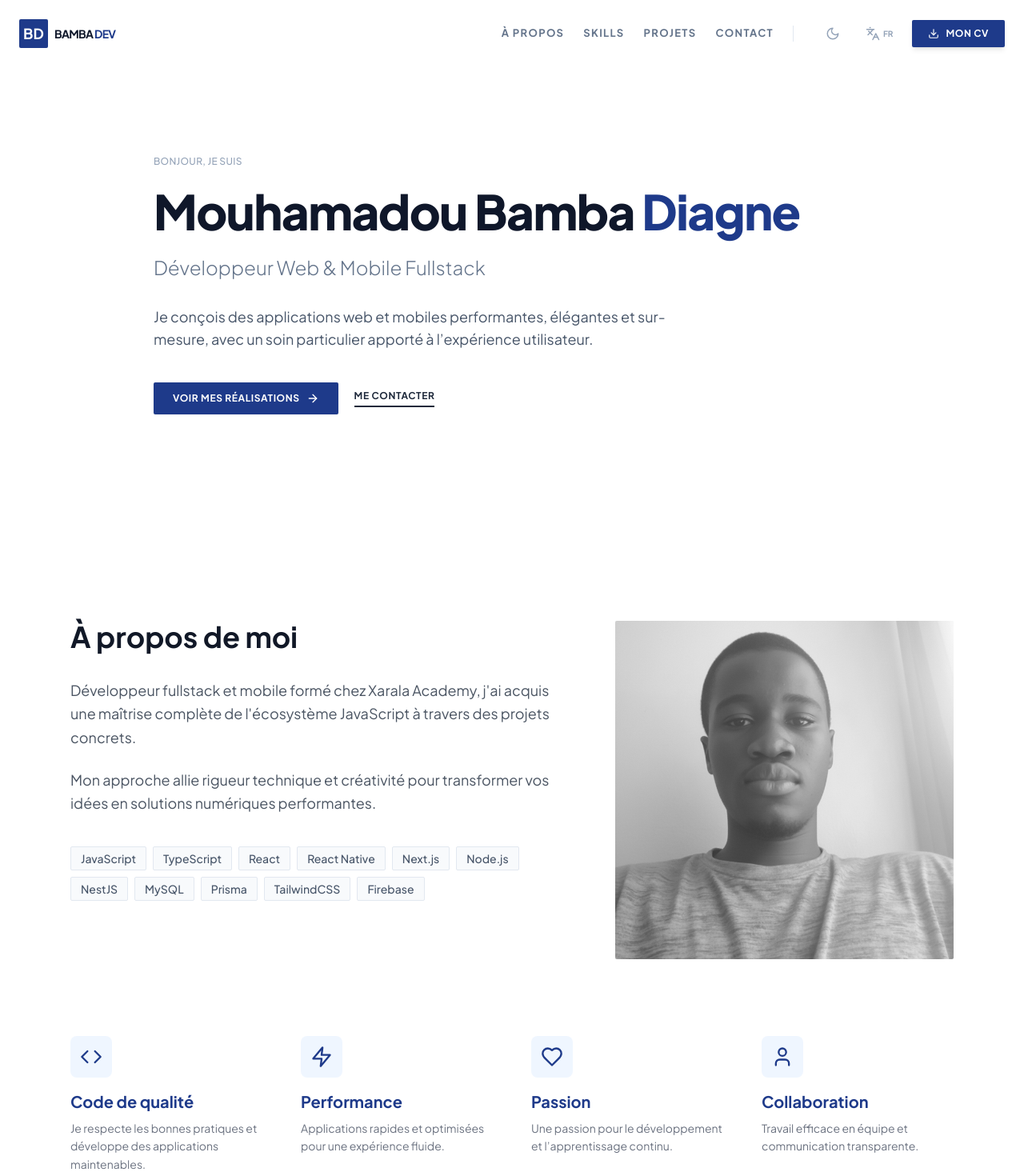
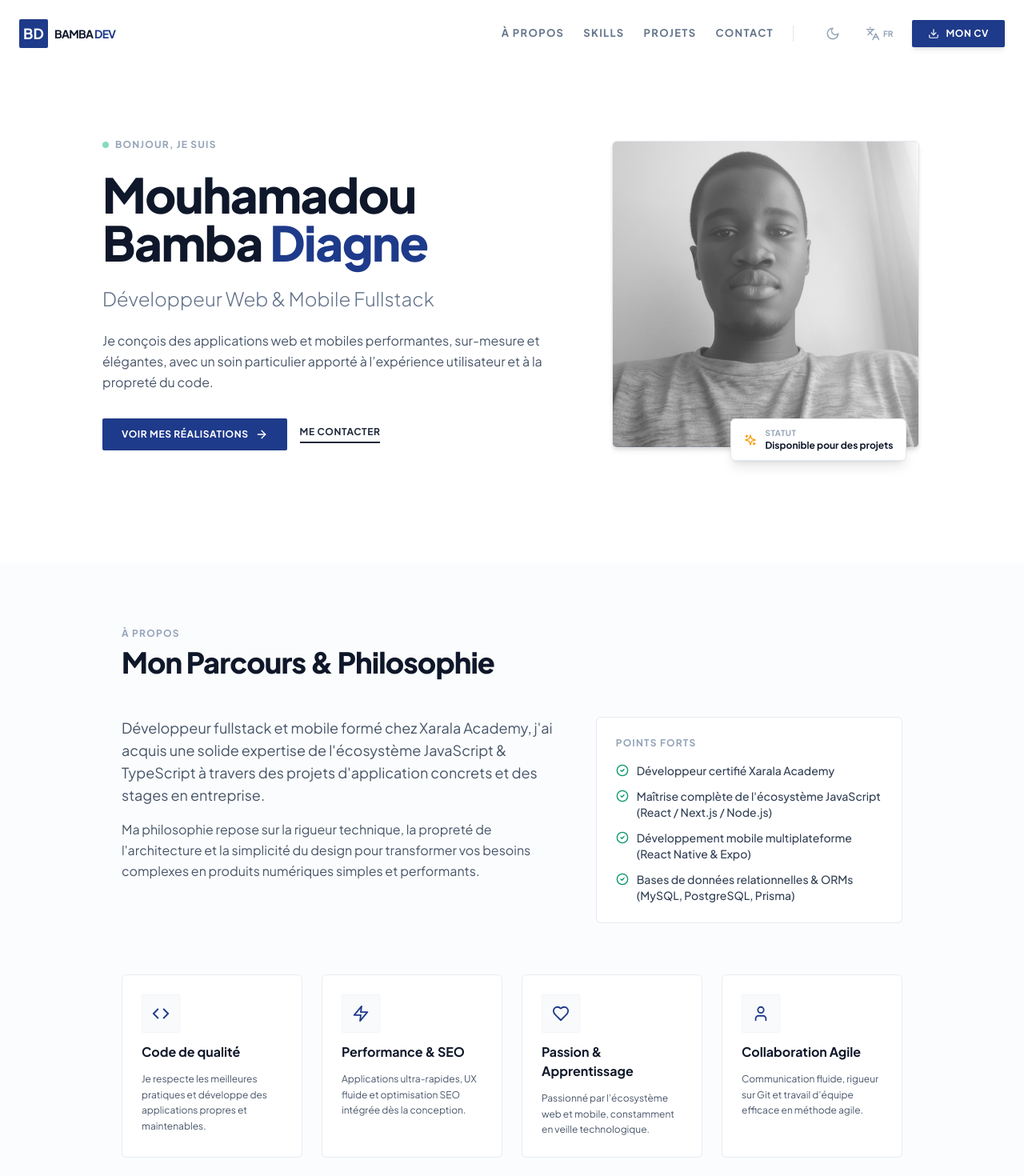
Before and after one commit to Bamba24/portofolio, a React (Vite) app: page / in a window 1280 px wide. Shown: the top 1470 px of the page at 80% size. Built offline with nearby package versions, Linux system fonts and the light colour scheme; a web font is replaced by a local one.

Commit message:
correction des composants hero et about

```diff
--- a/src/components/About.tsx
+++ b/src/components/About.tsx
@@ -1,133 +1,127 @@
-import { User, Heart, Code, Zap } from 'lucide-react';
+import { User, Heart, Code, Zap, CheckCircle2 } from 'lucide-react';
 import { useContext } from 'react';
 import { LangueContext } from '../context/langueContext';
 import { motion } from "framer-motion";
 
 export default function About() {
   const { langue } = useContext(LangueContext) || { langue: 'fr' };
-
-  // Animation pour les cartes de valeurs
-  const container = {
-    hidden: { opacity: 0 },
-    show: {
-      opacity: 1,
-      transition: { staggerChildren: 0.1 },
-    },
-  };
-
-  const item = {
-    hidden: { opacity: 0, y: 20 },
-    show: { opacity: 1, y: 0, transition: { duration: 0.5 } },
-  };
+  const isEn = langue === 'en';
 
   const values = [
     {
-      icon: <Code size={28} className="text-blue-900" />,
-      title: langue === 'fr' ? 'Code de qualité' : 'Quality Code',
-      desc: langue === 'fr' ? 'Je respecte les bonnes pratiques et développe des applications maintenables.' : 'I follow best practices and develop maintainable applications.'
+      icon: <Code size={22} className="text-blue-900 dark:text-blue-400" />,
+      title: isEn ? 'Quality Code' : 'Code de qualité',
+      desc: isEn ? 'I follow industry best practices and write maintainable, scalable applications.' : 'Je respecte les meilleures pratiques et développe des applications propres et maintenables.'
     },
     {
-      icon: <Zap size={28} className="text-blue-900" />,
-      title: langue === 'fr' ? 'Performance' : 'Performance',
-      desc: langue === 'fr' ? 'Applications rapides et optimisées pour une expérience fluide.' : 'Fast and optimized applications for a smooth experience.'
+      icon: <Zap size={22} className="text-blue-900 dark:text-blue-400" />,
+      title: isEn ? 'Performance & SEO' : 'Performance & SEO',
+      desc: isEn ? 'Fast loading speeds, smooth UX, and search engine optimization by default.' : 'Applications ultra-rapides, UX fluide et optimisation SEO intégrée dès la conception.'
     },
     {
-      icon: <Heart size={28} className="text-blue-900" />,
-      title: langue === 'fr' ? 'Passion' : 'Passion',
-      desc: langue === 'fr' ? 'Une passion pour le développement et l’apprentissage continu.' : 'Passionate about development and continuous learning.'
+      icon: <Heart size={22} className="text-blue-900 dark:text-blue-400" />,
+      title: isEn ? 'Continuous Learning' : 'Passion & Apprentissage',
+      desc: isEn ? 'Passionate about web & mobile tech, constantly expanding my technical stack.' : 'Passionné par l’écosystème web et mobile, constamment en veille technologique.'
     },
     {
-      icon: <User size={28} className="text-blue-900" />,
-      title: langue === 'fr' ? 'Collaboration' : 'Collaboration',
-      desc: langue === 'fr' ? 'Travail efficace en équipe et communication transparente.' : 'Effective teamwork and transparent communication.'
+      icon: <User size={22} className="text-blue-900 dark:text-blue-400" />,
+      title: isEn ? 'Teamwork & Agility' : 'Collaboration Agile',
+      desc: isEn ? 'Effective communication, version control discipline, and agile project flow.' : 'Communication fluide, rigueur sur Git et travail d’équipe efficace en méthode agile.'
     }
   ];
 
-  const technologies = [
-    'JavaScript', 'TypeScript', 'React', 'React Native', 'Next.js', 'Node.js',
-    'NestJS', 'MySQL', 'Prisma', 'TailwindCSS', 'Firebase'
+  const highlights = [
+    isEn ? "Xarala Academy Certified Developer" : "Développeur certifié Xarala Academy",
+    isEn ? "Fullstack JavaScript Mastery (React / Next.js / Node.js)" : "Maîtrise complète de l'écosystème JavaScript (React / Next.js / Node.js)",
+    isEn ? "Cross-platform Mobile Development (React Native & Expo)" : "Développement mobile multiplateforme (React Native & Expo)",
+    isEn ? "Relational Databases & ORMs (MySQL, PostgreSQL, Prisma)" : "Bases de données relationnelles & ORMs (MySQL, PostgreSQL, Prisma)"
   ];
 
   return (
-    <section id="about" className="py-24 bg-white text-gray-900 overflow-hidden">
-      <div className="max-w-6xl mx-auto px-6">
+    <section id="about" className="py-20 bg-slate-50/50 dark:bg-slate-950/40 text-slate-900 dark:text-white transition-colors duration-300">
+      <div className="max-w-5xl mx-auto px-6">
 
-        {/* Partie Haute : Texte + Image */}
-        <div className="grid grid-cols-1 lg:grid-cols-12 gap-16 items-start mb-24">
+        {/* Header Section : Style jonathan-boyer.fr */}
+        <div className="mb-12 text-left">
+          <span className="text-xs font-bold uppercase tracking-widest text-slate-400 block mb-2">
+            {isEn ? "About Me" : "À propos"}
+          </span>
+          <h2 className="text-3xl sm:text-4xl font-extrabold text-slate-900 dark:text-white tracking-tight">
+            {isEn ? "My Journey & Philosophy" : "Mon Parcours & Philosophie"}
+          </h2>
+        </div>
+
+        {/* Grille Asymétrique : Texte de présentation et points forts */}
+        <div className="grid grid-cols-1 lg:grid-cols-12 gap-10 items-start mb-16">
 
           <motion.div
-            className="lg:col-span-7"
-            initial={{ opacity: 0, x: -20 }}
-            whileInView={{ opacity: 1, x: 0 }}
+            className="lg:col-span-7 space-y-4 text-left"
+            initial={{ opacity: 0, y: 15 }}
+            whileInView={{ opacity: 1, y: 0 }}
             viewport={{ once: true }}
+            transition={{ duration: 0.4 }}
           >
-            <h2 className="text-3xl md:text-4xl font-bold mb-8">
-              {langue === 'fr' ? 'À propos de moi' : 'About Me'}
-            </h2>
+            <p className="text-base sm:text-lg text-slate-600 dark:text-slate-300 leading-relaxed font-normal">
+              {isEn
+                ? "Fullstack and Mobile developer trained at Xarala Academy, I have built solid expertise across the modern JavaScript & TypeScript ecosystem through concrete projects and real-world company internships."
+                : "Développeur fullstack et mobile formé chez Xarala Academy, j'ai acquis une solide expertise de l'écosystème JavaScript & TypeScript à travers des projets d'application concrets et des stages en entreprise."}
+            </p>
 
-            <div className="space-y-6 text-lg text-gray-600 leading-relaxed">
-              <p>
-                {langue === 'fr'
-                  ? "Développeur fullstack et mobile formé chez Xarala Academy, j'ai acquis une maîtrise complète de l'écosystème JavaScript à travers des projets concrets."
-                  : "Fullstack and mobile developer trained at Xarala Academy, I have gained complete mastery of the JavaScript ecosystem through concrete projects."}
-              </p>
-              <p>
-                {langue === 'fr'
-                  ? "Mon approche allie rigueur technique et créativité pour transformer vos idées en solutions numériques performantes."
-                  : "My approach combines technical rigor and creativity to turn your ideas into high-performing digital solutions."}
-              </p>
-            </div>
-
-            {/* Badges Tech épurés */}
-            <div className="flex flex-wrap gap-2 mt-10">
-              {technologies.map((tech, i) => (
-                <span key={i} className="px-3 py-1 bg-slate-50 border border-slate-200 text-slate-600 text-sm font-medium rounded-sm">
-                  {tech}
-                </span>
-              ))}
-            </div>
+            <p className="text-base text-slate-600 dark:text-slate-300 leading-relaxed font-normal">
+              {isEn
+                ? "My philosophy centers on technical rigor, clean architecture, and intuitive design to solve complex business problems."
+                : "Ma philosophie repose sur la rigueur technique, la propreté de l'architecture et la simplicité du design pour transformer vos besoins complexes en produits numériques simples et performants."}
+            </p>
           </motion.div>
 
           <motion.div
-            className="lg:col-span-5 relative"
-            initial={{ opacity: 0, x: 20 }}
-            whileInView={{ opacity: 1, x: 0 }}
+            className="lg:col-span-5 bg-white dark:bg-slate-900 p-6 rounded-md border border-slate-200/80 dark:border-slate-800 shadow-xs"
+            initial={{ opacity: 0, y: 15 }}
+            whileInView={{ opacity: 1, y: 0 }}
             viewport={{ once: true }}
+            transition={{ duration: 0.4, delay: 0.1 }}
           >
-            {/* Décoration minimaliste derrière l'image */}
-            <div className="absolute -bottom-4 -right-4 w-full h-full border-2 border-blue-900 -z-10 rounded-sm"></div>
-            <div className="bg-slate-100 aspect-square overflow-hidden rounded-sm">
-              <img
-                src="/images/pp.png"
-                alt="Mouhamadou Bamba Diagne"
-                className="w-full h-full object-cover grayscale hover:grayscale-0 transition-all duration-500"
-              />
-            </div>
+            <h3 className="text-xs font-bold uppercase tracking-widest text-slate-400 mb-4">
+              {isEn ? "Key Highlights" : "Points forts"}
+            </h3>
+
+            <ul className="space-y-3 text-xs sm:text-sm text-slate-700 dark:text-slate-300">
+              {highlights.map((h, i) => (
+                <li key={i} className="flex items-start gap-2.5">
+                  <CheckCircle2 size={16} className="text-emerald-600 dark:text-emerald-400 shrink-0 mt-0.5" />
+                  <span className="font-medium">{h}</span>
+                </li>
+              ))}
+            </ul>
           </motion.div>
+
         </div>
 
-        {/* Partie Basse : Valeurs */}
-        <motion.div
-          className="grid grid-cols-1 sm:grid-cols-2 lg:grid-cols-4 gap-12"
-          variants={container}
-          initial="hidden"
-          whileInView="show"
-          viewport={{ once: true }}
-        >
+        {/* Grille 4 Valeurs (Alignée à gauche) */}
+        <div className="grid grid-cols-1 sm:grid-cols-2 lg:grid-cols-4 gap-6 text-left">
           {values.map((value, index) => (
-            <motion.div key={index} variants={item} className="flex flex-col items-start">
-              <div className="mb-4 p-3 bg-blue-50 rounded-lg">
-                {value.icon}
+            <motion.div
+              key={index}
+              initial={{ opacity: 0, y: 15 }}
+              whileInView={{ opacity: 1, y: 0 }}
+              viewport={{ once: true }}
+              transition={{ duration: 0.4, delay: index * 0.1 }}
+              className="p-6 bg-white dark:bg-slate-900 border border-slate-200/80 dark:border-slate-800 rounded-md flex flex-col justify-between space-y-4 hover:border-blue-900/30 transition-all shadow-xs"
+            >
+              <div className="space-y-3">
+                <div className="p-3 bg-slate-50 dark:bg-slate-800 rounded-sm w-fit border border-slate-100 dark:border-slate-700">
+                  {value.icon}
+                </div>
+                <h4 className="text-base font-bold text-slate-900 dark:text-white">
+                  {value.title}
+                </h4>
+                <p className="text-xs text-slate-600 dark:text-slate-400 leading-relaxed">
+                  {value.desc}
+                </p>
               </div>
-              <h3 className="text-xl font-bold text-blue-900 mb-2">
-                {value.title}
-              </h3>
-              <p className="text-gray-500 text-sm leading-relaxed">
-                {value.desc}
-              </p>
             </motion.div>
           ))}
-        </motion.div>
+        </div>
 
       </div>
     </section>
--- a/src/components/Hero.tsx
+++ b/src/components/Hero.tsx
@@ -1,4 +1,4 @@
-import { ArrowRight } from 'lucide-react';
+import { ArrowRight, Sparkles } from 'lucide-react';
 import { useContext } from 'react';
 import { LangueContext } from '../context/langueContext';
 import { motion } from 'framer-motion';
@@ -9,44 +9,50 @@ export default function Hero() {
   const isEn = langue === 'en';
 
   return (
-    <section id="hero" className="min-h-[85vh] flex flex-col justify-center bg-white dark:bg-slate-950 text-slate-900 dark:text-white px-6 pt-24 pb-16">
-      <div className="max-w-4xl mx-auto w-full">
+    <section id="hero" className="min-h-[88vh] flex items-center bg-white dark:bg-slate-950 text-slate-900 dark:text-white px-6 pt-24 pb-16 transition-colors duration-300">
+      <div className="max-w-5xl mx-auto w-full">
 
+        <div className="grid grid-cols-1 lg:grid-cols-12 gap-12 lg:gap-16 items-center">
+
+          {/* COLONNE GAUCHE : TEXTE & ACTIONS (Aligné à gauche) */}
           <motion.div
-          initial={{ opacity: 0, y: 15 }}
-          animate={{ opacity: 1, y: 0 }}
+            initial={{ opacity: 0, x: -20 }}
+            animate={{ opacity: 1, x: 0 }}
             transition={{ duration: 0.5 }}
-          className="space-y-6"
+            className="lg:col-span-7 space-y-6 text-left"
           >
             {/* Subtitle discret */}
-          <p className="text-slate-400 dark:text-slate-400 font-medium tracking-wide uppercase text-xs">
+            <div className="flex items-center gap-2">
+              <span className="w-2 h-2 rounded-full bg-emerald-500 animate-pulse"></span>
+              <span className="text-xs font-bold uppercase tracking-widest text-slate-400 dark:text-slate-400">
                 {isEn ? 'Hello, I am' : 'Bonjour, je suis'}
-          </p>
+              </span>
+            </div>
 
-          {/* Nom du développeur */}
-          <h1 className="text-4xl sm:text-6xl font-extrabold text-slate-900 dark:text-white tracking-tight leading-tight">
+            {/* Nom principal */}
+            <h1 className="text-4xl sm:text-5xl lg:text-6xl font-extrabold text-slate-900 dark:text-white tracking-tight leading-[1.1]">
               Mouhamadou Bamba <span className="text-blue-900 dark:text-blue-400">Diagne</span>
             </h1>
 
-          {/* Rôle principal */}
+            {/* Rôle du développeur */}
             <p className="text-xl sm:text-2xl text-slate-500 dark:text-slate-400 font-light">
               {isEn ? 'Fullstack Web & Mobile Developer' : 'Développeur Web & Mobile Fullstack'}
             </p>
 
-          {/* Court résumé de présentation */}
-          <p className="text-base sm:text-lg text-slate-600 dark:text-slate-300 max-w-2xl leading-relaxed pt-2">
+            {/* Description épurée */}
+            <p className="text-base text-slate-600 dark:text-slate-300 max-w-xl leading-relaxed">
               {isEn
-              ? 'I craft elegant, scalable web and mobile applications with high performance and smooth user experiences.'
-              : 'Je conçois des applications web et mobiles performantes, élégantes et sur-mesure, avec un soin particulier apporté à l’expérience utilisateur.'}
+                ? 'I craft elegant, scalable web and mobile applications with high performance, clean architecture, and smooth user experiences.'
+                : 'Je conçois des applications web et mobiles performantes, sur-mesure et élégantes, avec un soin particulier apporté à l’expérience utilisateur et à la propreté du code.'}
             </p>
 
-          {/* Actions épurées */}
-          <div className="flex flex-wrap gap-5 items-center pt-4">
+            {/* Actions */}
+            <div className="flex flex-wrap gap-4 items-center pt-2">
               <button
                 onClick={() => document.getElementById('projects')?.scrollIntoView({ behavior: 'smooth' })}
-              className="group flex items-center gap-2 bg-blue-900 hover:bg-blue-950 text-white px-6 py-3 rounded-sm text-xs font-bold uppercase tracking-wider transition-all shadow-sm active:scale-95"
+                className="group flex items-center gap-2 bg-blue-900 hover:bg-blue-950 text-white px-6 py-3 rounded-sm text-xs font-bold uppercase tracking-wider transition-all shadow-xs active:scale-95"
               >
-              {isEn ? 'View My Projects' : 'Voir mes réalisations'}
+                {isEn ? 'View My Work' : 'Voir mes réalisations'}
                 <ArrowRight size={16} className="group-hover:translate-x-1 transition-transform" />
               </button>
 
@@ -58,6 +64,43 @@ export default function Hero() {
               </button>
             </div>
           </motion.div>
+
+          {/* COLONNE DROITE : PORTRAIT & BADGE DISPONIBILITE */}
+          <motion.div
+            initial={{ opacity: 0, x: 20 }}
+            animate={{ opacity: 1, x: 0 }}
+            transition={{ duration: 0.5, delay: 0.1 }}
+            className="lg:col-span-5 relative"
+          >
+            <div className="relative mx-auto max-w-xs sm:max-w-sm">
+
+              {/* Cadre d'image épuré avec légère bordure */}
+              <div className="relative aspect-square rounded-md overflow-hidden bg-slate-100 dark:bg-slate-900 border border-slate-200 dark:border-slate-800 shadow-md">
+                <img
+                  src="/images/pp.png"
+                  alt="Mouhamadou Bamba Diagne"
+                  className="w-full h-full object-cover grayscale hover:grayscale-0 transition-all duration-700"
+                />
+              </div>
+
+              {/* Badge Flottant "Disponible" */}
+              <div className="absolute -bottom-4 right-4 bg-white dark:bg-slate-900 border border-slate-200 dark:border-slate-800 px-4 py-2.5 rounded-md shadow-lg flex items-center gap-2.5">
+                <Sparkles size={16} className="text-amber-500 shrink-0" />
+                <div className="text-left">
+                  <p className="text-[10px] font-bold uppercase tracking-wider text-slate-400">
+                    {isEn ? "Status" : "Statut"}
+                  </p>
+                  <p className="text-xs font-bold text-slate-900 dark:text-white">
+                    {isEn ? "Available for projects" : "Disponible pour des projets"}
+                  </p>
+                </div>
+              </div>
+
+            </div>
+          </motion.div>
+
+        </div>
+
       </div>
     </section>
   );
```
Lines whose indentation alone changed are shown as unchanged.
